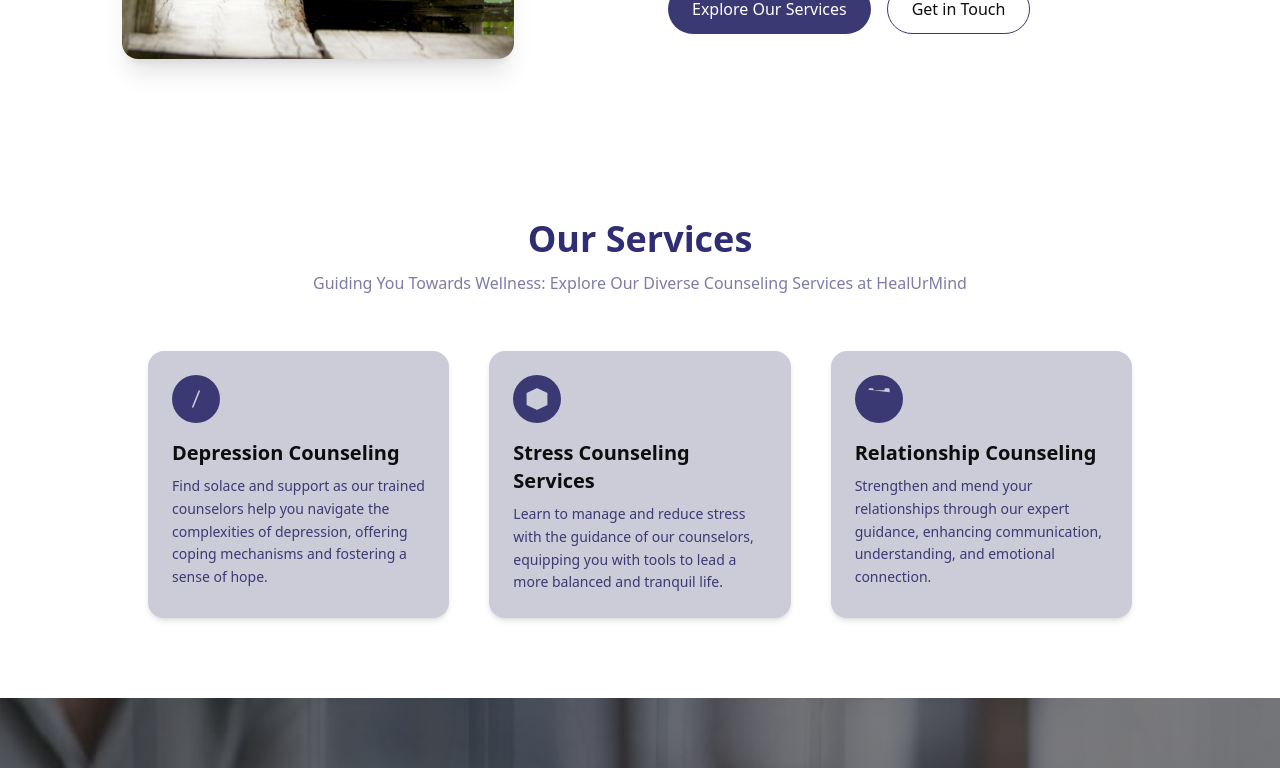
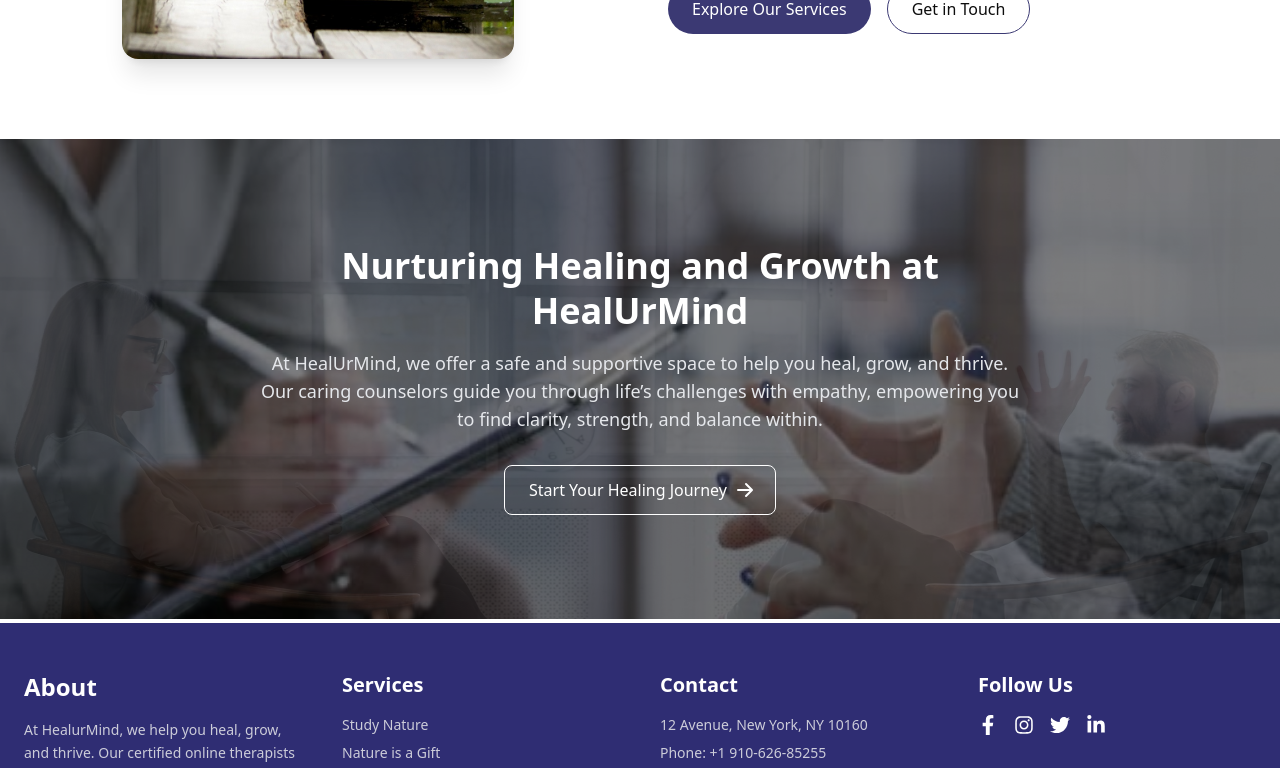
Before and after one commit to amolkadam5256/healurmind-mental-health-website, a React (Vite) app: page /contact in a window 1280 px wide. Shown: the part 1040-1808 px from the top of the page. Built offline with nearby package versions, Linux system fonts and the light colour scheme.

Commit message:
added code

```diff
--- a/src/components/Navbar.jsx
+++ b/src/components/Navbar.jsx
@@ -43,8 +43,7 @@ const Navbar = () => {
                 key={link.name}
                 to={link.path}
                 className={({ isActive }) =>
-                  `relative transition duration-300 after:absolute after:-bottom-1 after:left-0 after:h-[2px] after:w-full after:bg-[#2F2D73] after:scale-x-0 after:origin-left after:transition-transform after:duration-300 hover:after:scale-x-100  ${
-                    isActive
+                  `relative transition duration-300 after:absolute after:-bottom-1 after:left-0 after:h-[2px] after:w-full after:bg-[#2F2D73] after:scale-x-0 after:origin-left after:transition-transform after:duration-300 hover:after:scale-x-100  ${isActive
                     ? 'text-[#2F2D73] font-semibold after:scale-x-100 '
                     : 'text-[#0D0D0D] hover:text-[#3B3973]'
                   }`
@@ -53,6 +52,7 @@ const Navbar = () => {
                 {link.name}
               </NavLink>
             ))}
+            <Link to="/contact">
               <motion.button
                 whileTap={{ scale: 0.95 }}
                 whileHover={{ scale: 1.05 }}
@@ -60,6 +60,8 @@ const Navbar = () => {
               >
                 Request A Call
               </motion.button>
+            </Link>
+
           </div>
 
           {/* Mobile Toggle Button */}
@@ -115,8 +117,7 @@ const Navbar = () => {
                   to={link.path}
                   onClick={() => setIsOpen(false)}
                   className={({ isActive }) =>
-                    `block text-[17px] font-medium px-3 py-2 rounded-md transition-all duration-300 ${
-                      isActive
+                    `block text-[17px] font-medium px-3 py-2 rounded-md transition-all duration-300 ${isActive
                       ? 'text-[#2F2D73] bg-[#CCCCD9]/30'
                       : 'text-[#0D0D0D] hover:text-[#3B3973]'
                     }`
@@ -125,6 +126,7 @@ const Navbar = () => {
                   {link.name}
                 </NavLink>
               ))}
+              <Link to="/contact">
                 <motion.button
                   whileTap={{ scale: 0.95 }}
                   whileHover={{ scale: 1.03 }}
@@ -132,6 +134,8 @@ const Navbar = () => {
                 >
                   Request A Call
                 </motion.button>
+              </Link>
+
             </div>
           </motion.div>
         )}
--- a/src/pages/Contact.jsx
+++ b/src/pages/Contact.jsx
@@ -2,7 +2,6 @@ import React from 'react'
 
 import AboutBannerSection from '../components/AboutPageComp/AboutBannerSection';
 import HeroServicesSection from '../components/ServicesPageComp/HeroServicesSection';
-import ServiceSection from '../components/ServicesPageComp/ServiceSection';
 import ContactForm from '../components/ContactPages/ContactForm';
 const Contact = () => {
   return (
@@ -10,7 +9,6 @@ const Contact = () => {
       <main className="overflow-x-hidden">
         <ContactForm />
         <HeroServicesSection />
-        <ServiceSection/>
         <AboutBannerSection />
 
       </main>
```
Lines whose indentation alone changed are shown as unchanged.
